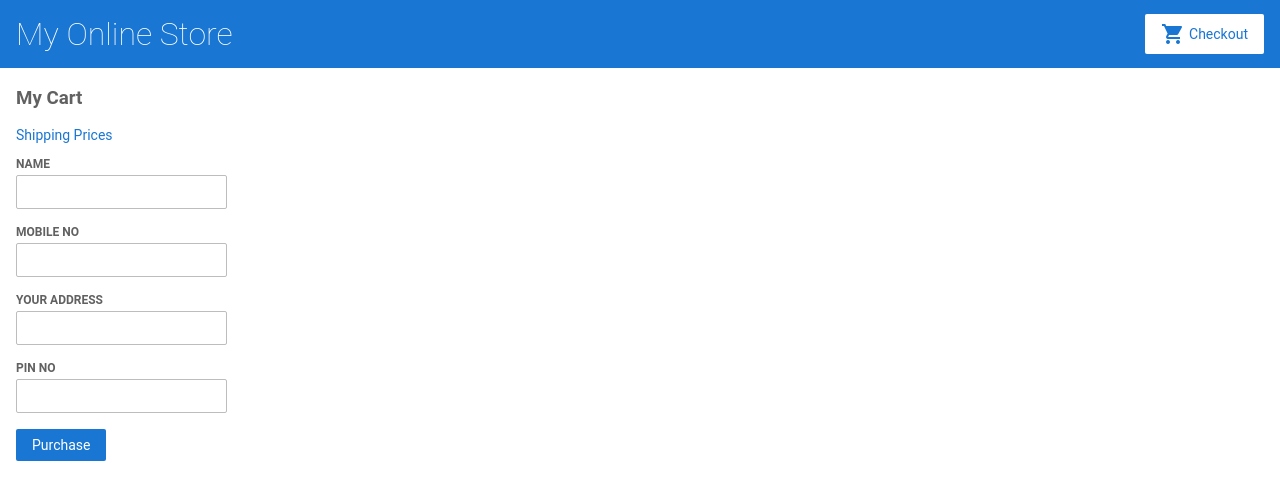
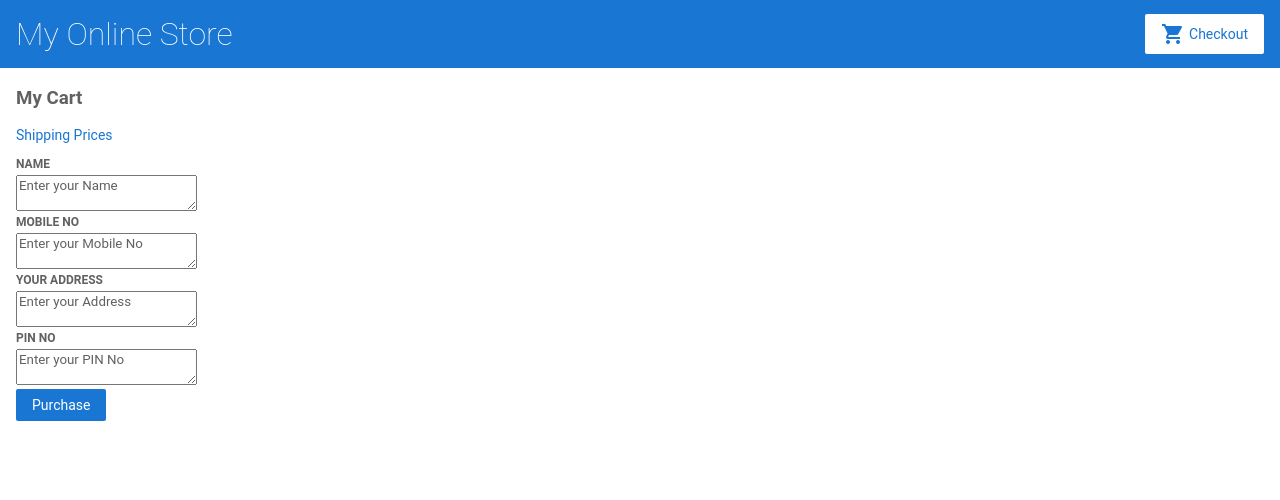
Before and after one commit to AshutoshPandey05/angular-Ecommerce, an Angular app: page /cart in a window 1280 px wide. Shown: the top 500 px of the page. Built offline with nearby package versions, Linux system fonts and the light colour scheme.

Commit message:
1 file modified

```diff
--- a/src/app/cart/cart.component.html
+++ b/src/app/cart/cart.component.html
@@ -12,21 +12,22 @@
 <form [formGroup]="checkoutForm" (ngSubmit)="onSubmit()">
   <div>
     <label for="name"> Name </label>
-    <input id="name" type="text" formControlName="name" />
+    <textarea id="name">Enter your Name</textarea>
   </div>
   <div>
     <label for="mobile"> Mobile No </label>
-    <input id="mobile" type="number" formControlName="mobile" />
+    <textarea id="mobile">Enter your Mobile No</textarea>
   </div>
 
   <div>
     <label for="address"> Your Address </label>
-    <input id="address" type="text" formControlName="address" />
+
+    <textarea id="address">Enter your Address</textarea>
   </div>
 
   <div>
     <label for="pin"> PIN No </label>
-    <input id="pin" type="number" formControlName="pin" />
+    <textarea id="pin">Enter your PIN No</textarea>
   </div>
   <button class="button" type="submit">Purchase</button>
 </form>
```
